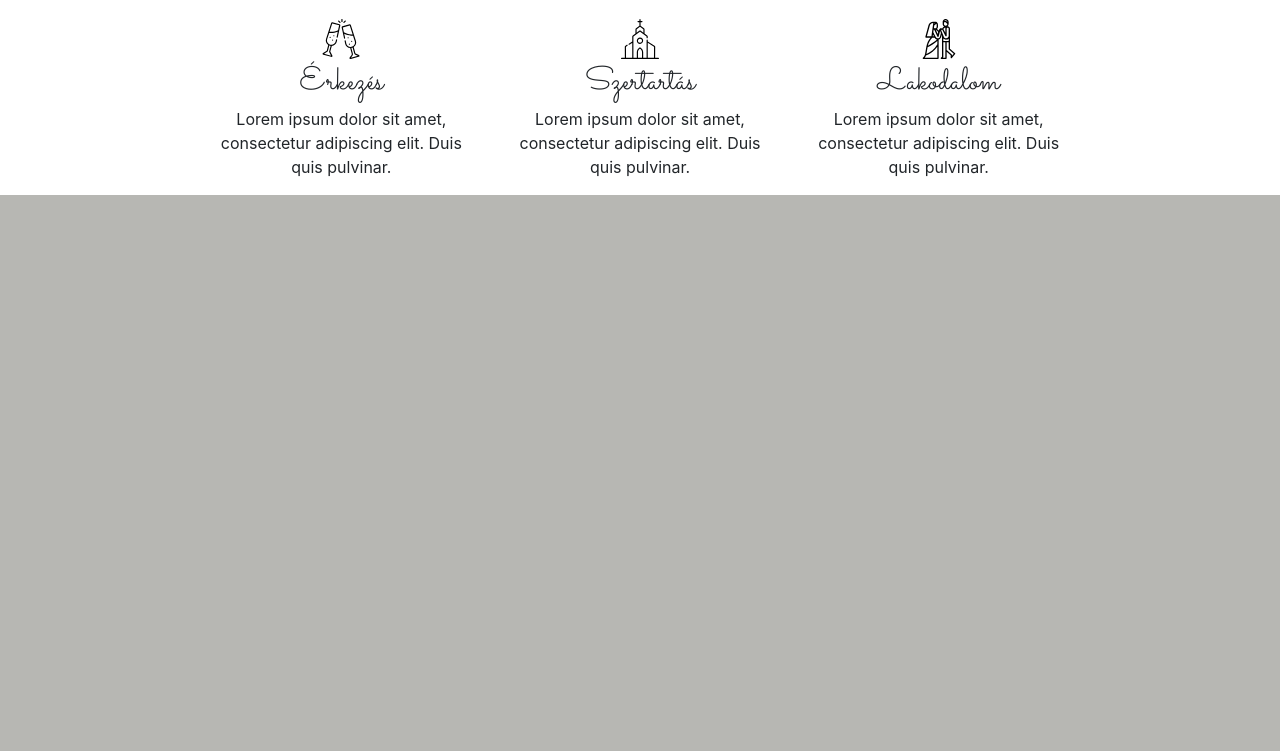
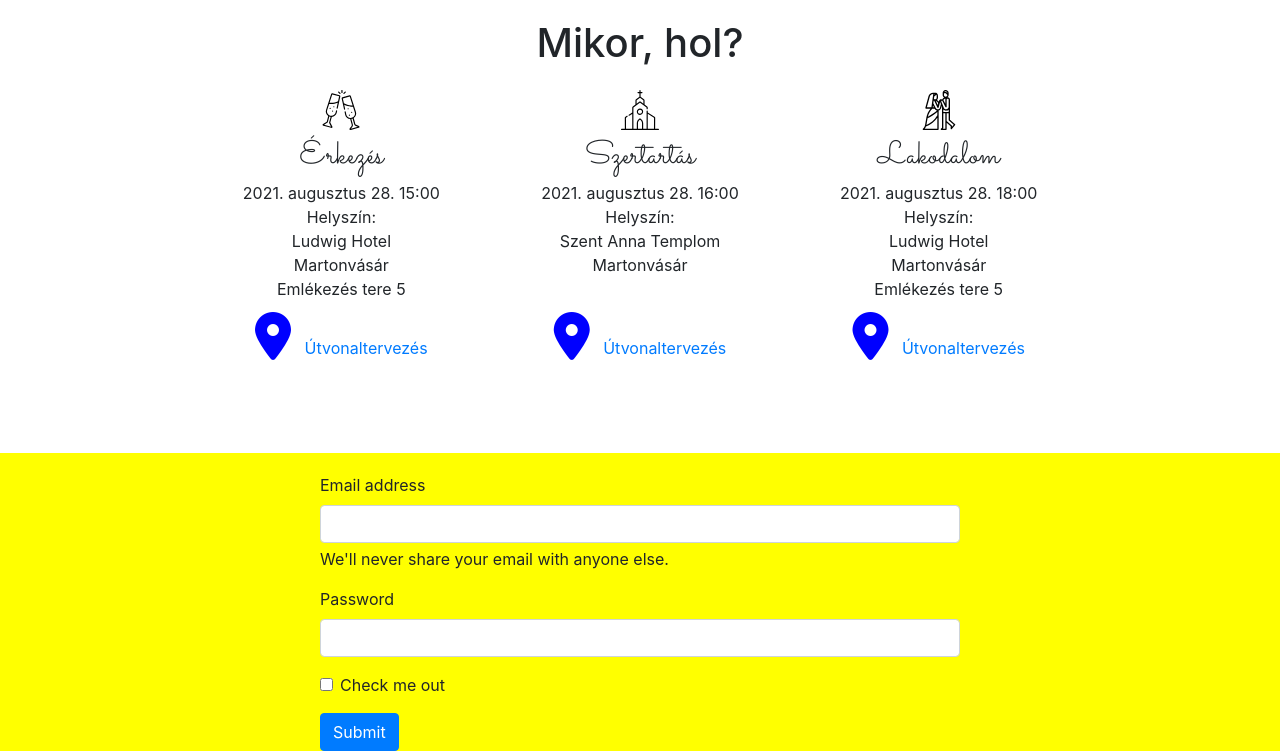
Before and after one commit to reczuprik/Eskuvo_Webpage, a PHP site: page / in a window 1280 px wide. Shown: the part 801-1552 px from the top of the page. Before the commit the page ends 996 px from the top, so only its background shows below. Run offline with PHP 8.4, Linux system fonts and the light colour scheme; some libraries are stand-ins or nearby versions.

Commit message:
lot changes again

```diff
--- a/css/styles.css
+++ b/css/styles.css
@@ -1,13 +1,13 @@
 /* Add a black background color to the top navigation */
 body {
 
-  padding-left: 15%;
-  padding-right: 15%;
 }
 .header{
   padding: 10px;
 }
-
+p{
+  margin:0px;
+}
 
 .nav-item{
   margin-left:  5px;
@@ -23,12 +23,25 @@ body {
 .esemeny_heading{
   font-family: 'Sacramento', cursive;
   font-size: 2rem;
+
+  margin-top: 10px;
+}
+
+.rsvpSection{
+  margin-top: 10vh;
+  padding-left: 25%;
+  padding-right: 25%;
+  padding-top: 20px;
+  background-color: yellow;
 }
 .eventsSection{
+  padding-left: 15%;
+  padding-right: 15%;
   padding-top: 20px;
 }
 .headingSection{
   height: 10vh;
+
 }
 .homeSection{
   height: 90vh;
@@ -37,6 +50,7 @@ body {
   background-size: cover;
   background-attachment: fixed;
   opacity: 80%;
+  padding: 0;
 }
 .title{
     position: relative;
@@ -50,3 +64,10 @@ body {
   font-size: 3rem;
 
 }
+.utvonal{
+
+
+}
+.helyszin{
+  margin-bottom: 0px;
+}
--- a/index.html
+++ b/index.html
@@ -10,12 +10,12 @@
   <title>Adri és Gergő</title>
   <link rel="stylesheet" href="css/styles.css">
   <link rel="preconnect" href="https://fonts.gstatic.com">
-  <link rel="stylesheet" href="https://cdnjs.cloudflare.com/ajax/libs/font-awesome/4.7.0/css/font-awesome.min.css">
+
 
   <link href="https://fonts.googleapis.com/css2?family=Josefin+Sans:ital@0;1&display=swap" rel="stylesheet">
   <link href="https://fonts.googleapis.com/css2?family=Raleway:ital,wght@1,300&display=swap" rel="stylesheet">
   <link href="https://fonts.googleapis.com/css2?family=Josefin+Sans:ital@0;1&family=Sacramento&display=swap" rel="stylesheet">
-
+  <script src="https://kit.fontawesome.com/ff87b600c3.js" crossorigin="anonymous"></script>
 
 
 </head>
@@ -55,40 +55,94 @@
   <section class="eventsSection">
     <div class="bottom-container text-center">
       <div class="container">
+        <div>
+          <h1>Mikor, hol?</h1>
+        </div>
         <div class="row">
-          <div class="col esemenyek">
-            <i class="fas fa-glass-cheers"></i>
+
+          <div class="col-lg esemenyek">
+
+
+            <div class="esemeny_heading">
               <div class="icon">
                 <img src="images/glasses.svg" alt="">
               </div>
-            <div class="esemeny_heading">
               Érkezés
             </div>
+            <div class="esemeny_time">
+              2021. augusztus 28. 15:00
+            </div>
+            <div class="helyszin">
               <p>
-              Lorem ipsum dolor sit amet, consectetur adipiscing elit. Duis quis pulvinar.
+                Helyszín:
               </p>
+              <p>
+                Ludwig Hotel<br> Martonvásár<br>Emlékezés tere 5
+              </p>
+              <div>
+                <span style="font-size: 3em; color: Blue;">
+                  <i class="fas fa-map-marker-alt"></i>
+                </span>
+                <a href="https://goo.gl/maps/yso3JDPrKKML7Nxf6" target="_blank">Útvonaltervezés</a>
               </div>
-          <div class="col esemenyek">
+            </div>
+
+          </div>
+          <div class="col-lg esemenyek">
+
+
+            <div class="esemeny_heading">
               <div class="icon">
                 <img src="images/temple.svg" alt="">
               </div>
-            <div class="esemeny_heading">
               Szertartás
             </div>
+            <div class="esemeny_time">
+              2021. augusztus 28. 16:00
+            </div>
+            <div class="">
               <p>
-              Lorem ipsum dolor sit amet, consectetur adipiscing elit. Duis quis pulvinar.
+                Helyszín:
               </p>
+              <p>
+                Szent Anna Templom<br>Martonvásár<br><br>
+              </p>
+              <div class="utvonal">
+                <span style="font-size: 3em; color: Blue;">
+                  <i class="fas fa-map-marker-alt"></i>
+                </span>
+                <a href="https://goo.gl/maps/1jmvjHPYTxryrk9e9" target="_blank">Útvonaltervezés</a>
               </div>
-          <div class="col esemenyek">
+
+            </div>
+          </div>
+          <div class="col-lg esemenyek">
+
+            <div class="esemeny_heading">
               <div class="icon">
                 <img src="images/dance.svg" alt="">
               </div>
-            <div class="esemeny_heading">
               Lakodalom
             </div>
+            <div class="esemeny_time">
+              2021. augusztus 28. 18:00
+            </div>
+            <div class="">
               <p>
-              Lorem ipsum dolor sit amet, consectetur adipiscing elit. Duis quis pulvinar.
+                Helyszín:
               </p>
+              <p>
+                Ludwig Hotel<br> Martonvásár<br>Emlékezés tere 5
+              </p>
+              <span class="align-text-bottom">
+                <div class="utvonal">
+                  <span style="font-size: 3em; color: Blue;">
+                    <i class="fas fa-map-marker-alt"></i>
+                  </span>
+                  <a href="https://goo.gl/maps/yso3JDPrKKML7Nxf6" target="_blank">Útvonaltervezés</a>
+                </div>
+              </span>
+            </div>
           </div>
 
         </div>
@@ -96,6 +150,27 @@
     </div>
   </section>
 
+
+
+  <section class="rsvpSection">
+    <form>
+      <div class="mb-3">
+        <label for="exampleInputEmail1" class="form-label">Email address</label>
+        <input type="email" class="form-control" id="exampleInputEmail1" aria-describedby="emailHelp">
+        <div id="emailHelp" class="form-text">We'll never share your email with anyone else.</div>
+      </div>
+      <div class="mb-3">
+        <label for="exampleInputPassword1" class="form-label">Password</label>
+        <input type="password" class="form-control" id="exampleInputPassword1">
+      </div>
+      <div class="mb-3 form-check">
+        <input type="checkbox" class="form-check-input" id="exampleCheck1">
+        <label class="form-check-label" for="exampleCheck1">Check me out</label>
+      </div>
+      <button type="submit" class="btn btn-primary">Submit</button>
+    </form>
+
+  </section>
   <script src="https://code.jquery.com/jquery-3.4.1.slim.min.js" integrity="sha384-J6qa4849blE2+poT4WnyKhv5vZF5SrPo0iEjwBvKU7imGFAV0wwj1yYfoRSJoZ+n" crossorigin="anonymous"></script>
   <script src="https://cdn.jsdelivr.net/npm/popper.js@1.16.0/dist/umd/popper.min.js" integrity="sha384-Q6E9RHvbIyZFJoft+2mJbHaEWldlvI9IOYy5n3zV9zzTtmI3UksdQRVvoxMfooAo" crossorigin="anonymous"></script>
   <script src="https://stackpath.bootstrapcdn.com/bootstrap/4.4.1/js/bootstrap.min.js" integrity="sha384-wfSDF2E50Y2D1uUdj0O3uMBJnjuUD4Ih7YwaYd1iqfktj0Uod8GCExl3Og8ifwB6" crossorigin="anonymous"></script>
```
Lines whose indentation alone changed are shown as unchanged.
